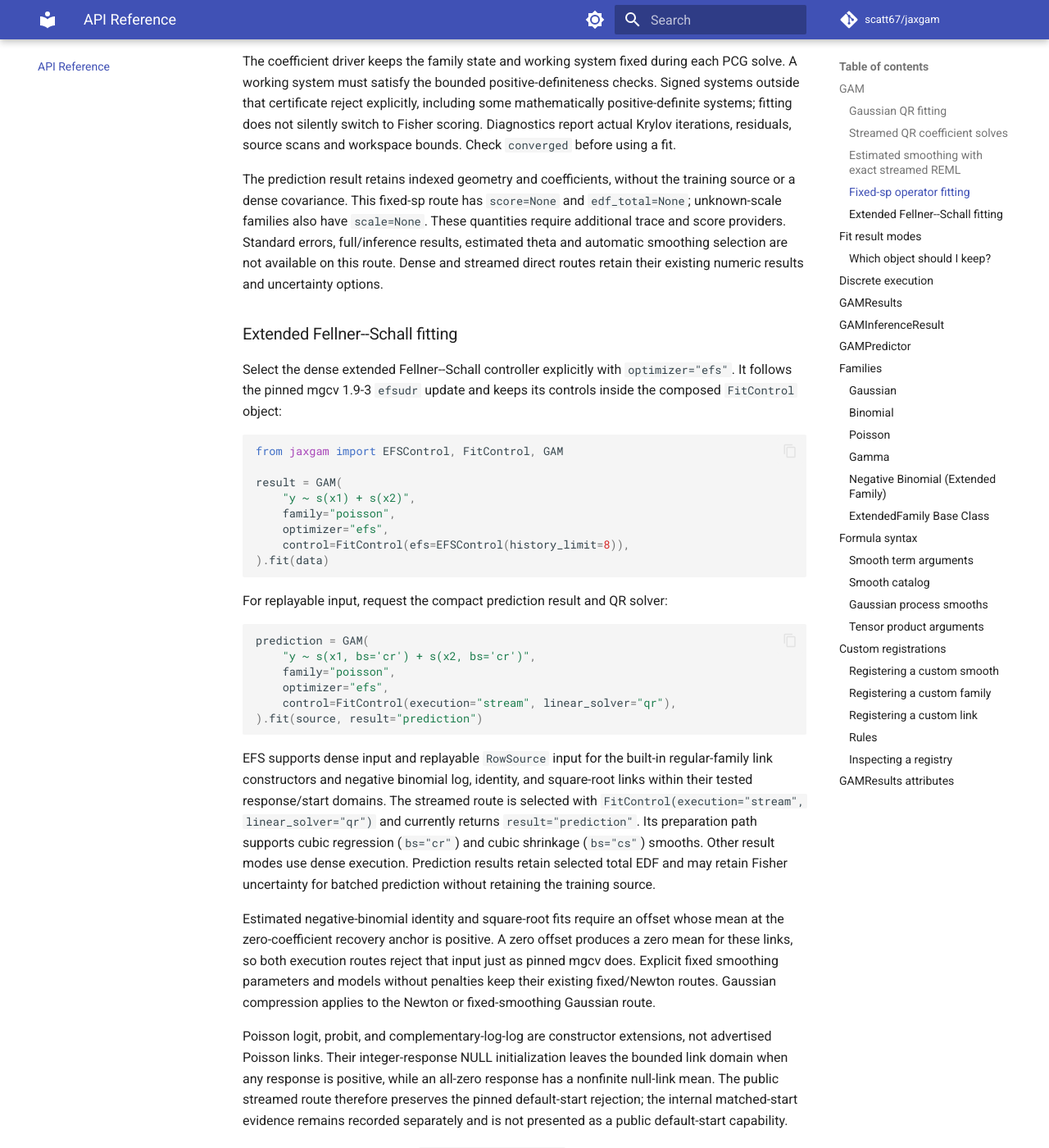
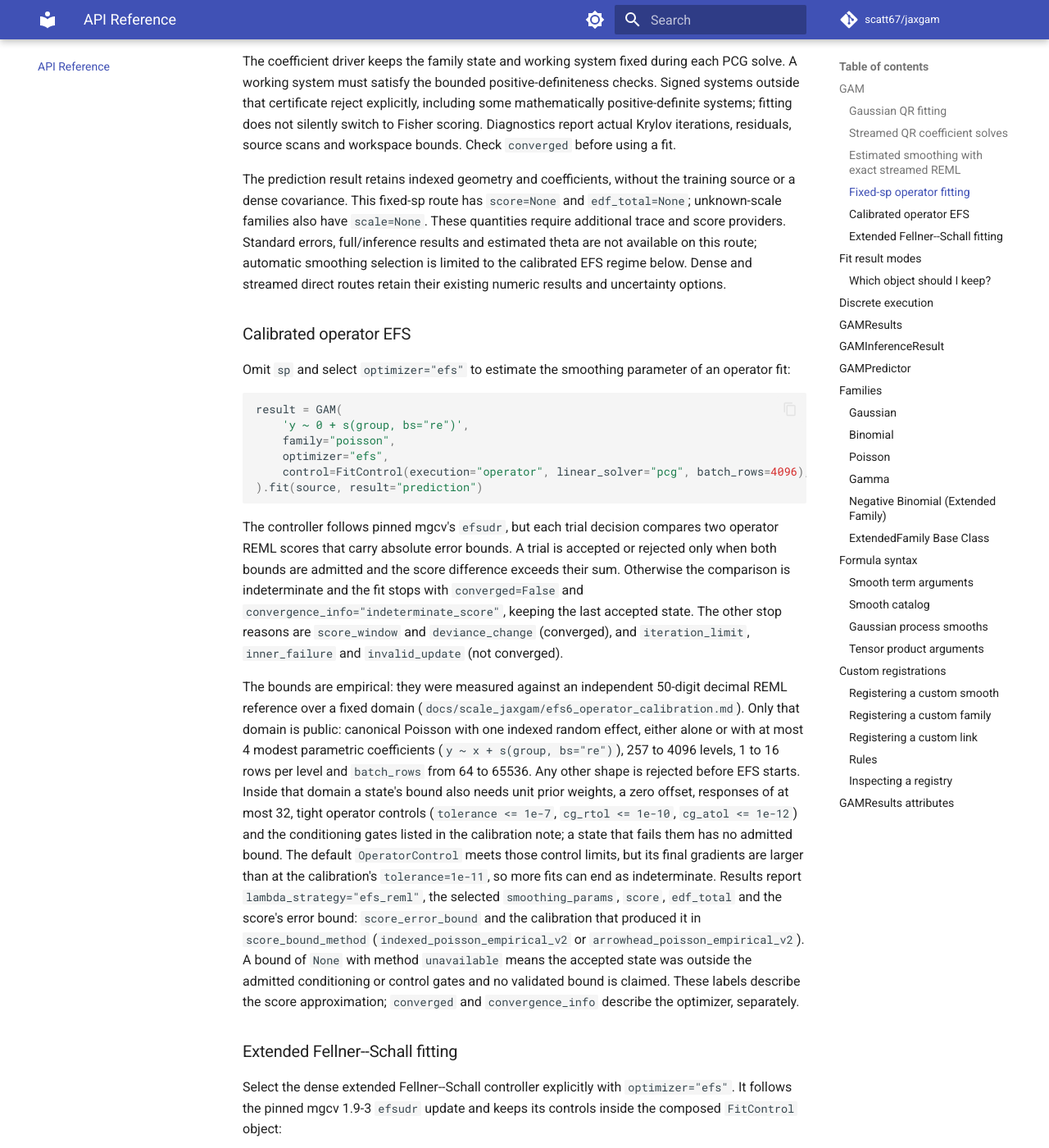
Before and after one commit to scatt67/jaxgam, an MkDocs documentation site: the page built from docs/api.md, in a window 1280 px wide and 1400 px high, scrolled down 4028 px. Shown: the whole window at 82% size. Built offline with MkDocs 1.6.1 and Material for MkDocs 9.7.7, drawn with Linux system fonts in a browser that asks for light colours; comment, search, counter and statistics services are not loaded.

Commit message:
[docs] api: document calibrated operator EFS and its score bound
docs/api.md still said automatic smoothing selection was unavailable on
the operator route, and score_error_bound had no description. Document the
public calibrated operator EFS request, its admitted domain, the stop
reasons and their converged meaning, and the score_error_bound /
score_bound_method labels, which describe the score approximation
separately from the optimizer status.

Co-Authored-By: Claude Opus 5.5 <noreply@anthropic.com>

````diff
--- a/docs/api.md
+++ b/docs/api.md
@@ -210,9 +210,56 @@ The prediction result retains indexed geometry and coefficients, without the
 training source or a dense covariance. This fixed-sp route has `score=None`
 and `edf_total=None`; unknown-scale families also have `scale=None`. These
 quantities require additional trace and score providers. Standard errors,
-full/inference results, estimated theta and automatic smoothing selection are
-not available on this route. Dense and streamed direct routes retain their
-existing numeric results and uncertainty options.
+full/inference results and estimated theta are not available on this route;
+automatic smoothing selection is limited to the calibrated EFS regime below.
+Dense and streamed direct routes retain their existing numeric results and
+uncertainty options.
+
+### Calibrated operator EFS
+
+Omit `sp` and select `optimizer="efs"` to estimate the smoothing parameter of
+an operator fit:
+
+```python
+result = GAM(
+    'y ~ 0 + s(group, bs="re")',
+    family="poisson",
+    optimizer="efs",
+    control=FitControl(execution="operator", linear_solver="pcg", batch_rows=4096),
+).fit(source, result="prediction")
+```
+
+The controller follows pinned mgcv's `efsudr`, but each trial decision
+compares two operator REML scores that carry absolute error bounds. A trial
+is accepted or rejected only when both bounds are admitted and the score
+difference exceeds their sum. Otherwise the comparison is indeterminate and
+the fit stops with `converged=False` and
+`convergence_info="indeterminate_score"`, keeping the last accepted state.
+The other stop reasons are `score_window` and `deviance_change` (converged),
+and `iteration_limit`, `inner_failure` and `invalid_update` (not converged).
+
+The bounds are empirical: they were measured against an independent
+50-digit decimal REML reference over a fixed domain
+(`docs/scale_jaxgam/efs6_operator_calibration.md`). Only that domain is
+public: canonical Poisson with one indexed random effect, either alone or
+with at most 4 modest parametric coefficients (`y ~ x + s(group, bs="re")`),
+257 to 4096 levels, 1 to 16 rows per level and `batch_rows` from 64 to
+65536. Any other shape is rejected before EFS starts. Inside that domain a
+state's bound also needs unit prior weights, a zero offset, responses of at
+most 32, tight operator controls (`tolerance <= 1e-7`, `cg_rtol <= 1e-10`,
+`cg_atol <= 1e-12`) and the conditioning gates listed in the calibration
+note; a state that fails them has no admitted bound. The default
+`OperatorControl` meets those control limits, but its final gradients are
+larger than at the calibration's `tolerance=1e-11`, so more fits can end as
+indeterminate. Results report `lambda_strategy="efs_reml"`, the selected
+`smoothing_params`, `score`, `edf_total` and the score's error bound:
+`score_error_bound` and the calibration that produced it in
+`score_bound_method` (`indexed_poisson_empirical_v2` or
+`arrowhead_poisson_empirical_v2`). A bound of `None` with method
+`unavailable` means the accepted state was outside the admitted conditioning
+or control gates and no validated bound is claimed. These labels describe the
+score approximation; `converged` and `convergence_info` describe the
+optimizer, separately.
 
 ### Extended Fellner--Schall fitting
 
````
Also changed, not shown: 1 other file.
